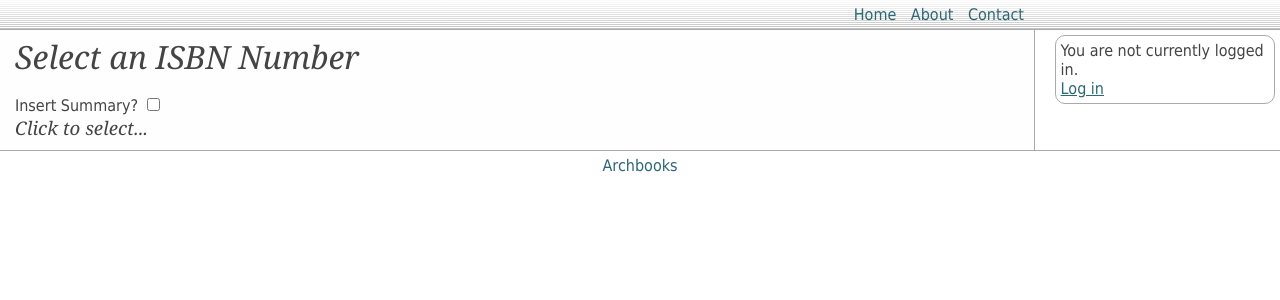
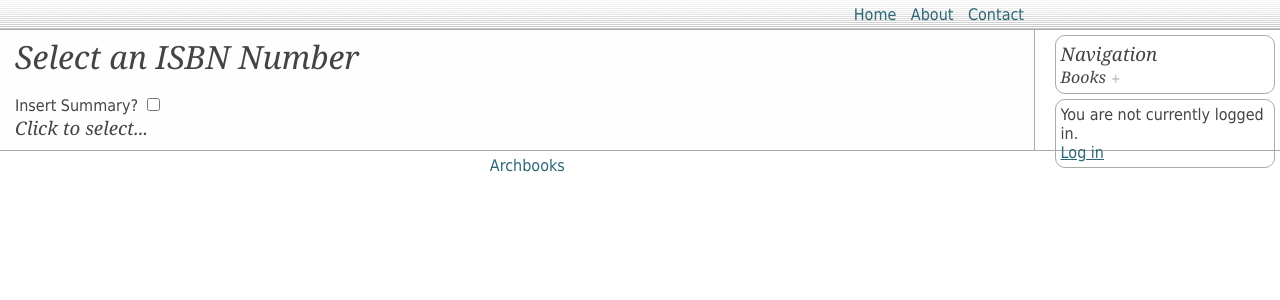
Before and after one commit to bavardage/archbooks, a Django app: template templates/books/get_isbn.html in a window 1280 px wide. Shown: the top 300 px of the page. Run offline with Django 3.2, Linux system fonts and the light colour scheme; the template is opened without the code that fills it: values that come from a table or form of the project are taken from there, others are empty; some libraries are stand-ins or nearby versions.

Commit message:
sidenav started

```diff
--- a/__init__.py
+++ b/__init__.py
@@ -1,6 +1,7 @@
 '''
 TODO LIST
 - frontpage
+- navigation
 - set pagination to be sane, make it configable
 - approve book picture backend
 - show book after creation?
--- a/books/urls.py
+++ b/books/urls.py
@@ -1,7 +1,7 @@
 from django.conf.urls.defaults import *
 
 urlpatterns = patterns('',
-                       url('^add/(\w+)/$', 'archbooks.books.views.add'),
+                       url('^add/(\w+)/$', 'archbooks.books.views.add', name='books_add'),
                        url('^show/(\w+)/(\d*)/*', 'archbooks.books.views.show'),
                        url('^show/(\w+)/$', 'archbooks.books.views.show', name='books_show'),
                        url('^edit/(\w+)/(\d+)/$', 'archbooks.books.views.edit'),
--- a/templates/base.html
+++ b/templates/base.html
@@ -27,6 +27,9 @@
  {% include "includes/navigation.html" %}
  </div>
 <div id="sidebar">
+  <div id="sidenav">
+    {% include "includes/sidenav.html" %}
+  </div>
   <div id="user">
     {% include "includes/user.html" %}
   </div>
--- /dev/null
+++ b/templates/includes/sidenav.html
@@ -0,0 +1,6 @@
+<h3>Navigation</h3>
+<h4>Books<a class="headerlink" href="#" onclick="$('#booknav').slideToggle('slow');">+</a></h4>
+<ul id="booknav" style="display: none;">
+<li><a href="{% url books_show "book" %}">Show books</a></li>
+<li><a href="{% url books_add "book" %}"> Add new book</a></li>
+</ul>
```
